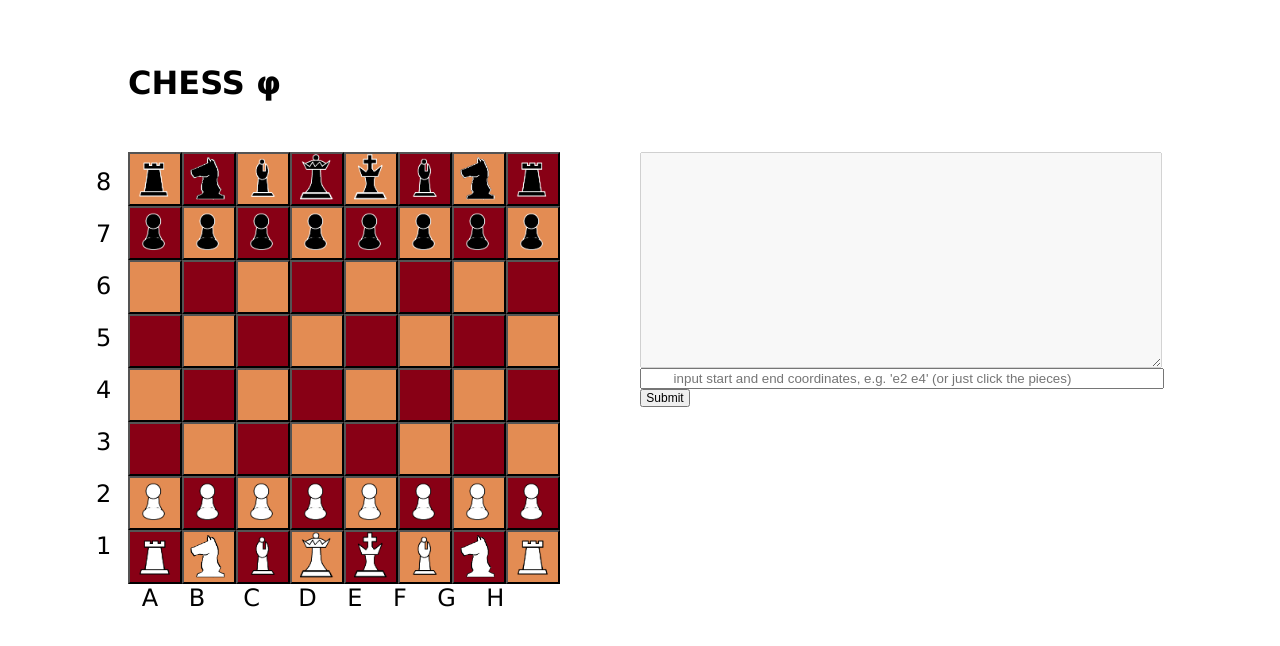
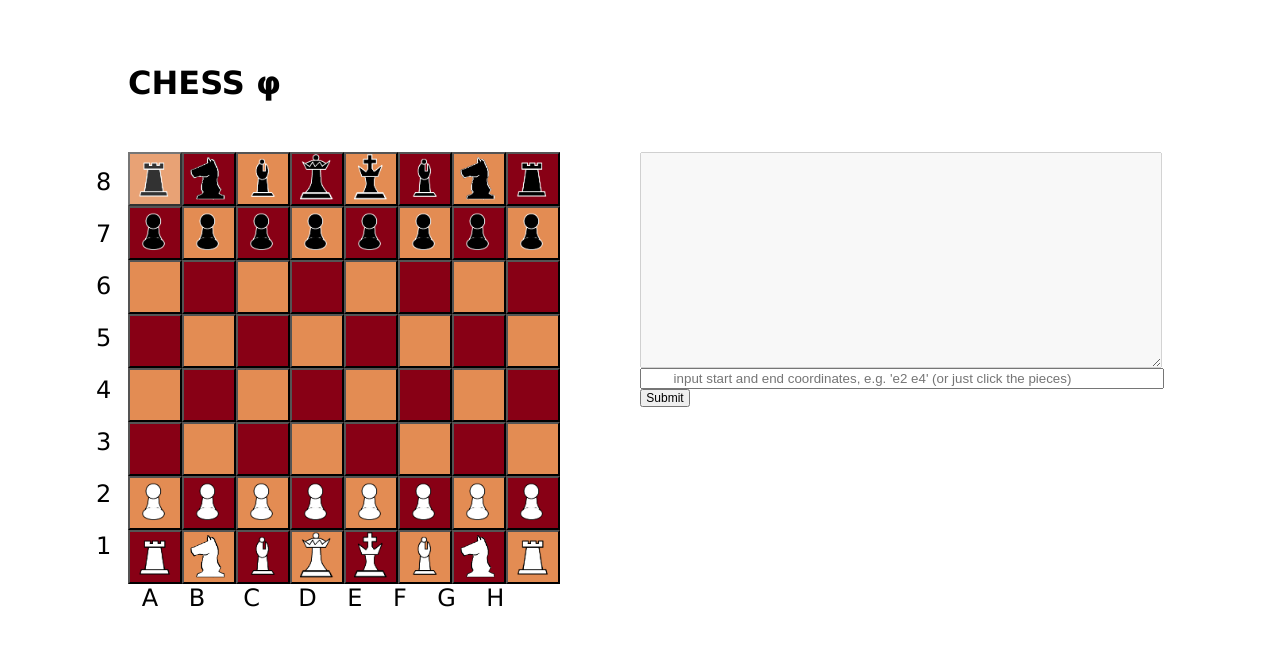
Before and after one commit to KevinInfante/chess, a plain HTML site: page index.html in a window 1280 px wide. In both pictures the pointer is over the button 155 px from the left and 179 px from the top of the page. Drawn offline with nearby package versions, Linux system fonts and the light colour scheme.

Commit message:
changed :hover in css

```diff
--- a/chess.css
+++ b/chess.css
@@ -13,6 +13,12 @@ outline:
 border:
 */
 }
+
+button:hover{
+  opacity: 0.8;
+  cursor: pointer;
+}
+
 img{
     width:50px;
     height:50px;
@@ -57,3 +63,6 @@ div{
 .opacity{
     opacity:0.4;
 }
+.opacity:hover{
+  opacity:0.3;
+}
```
